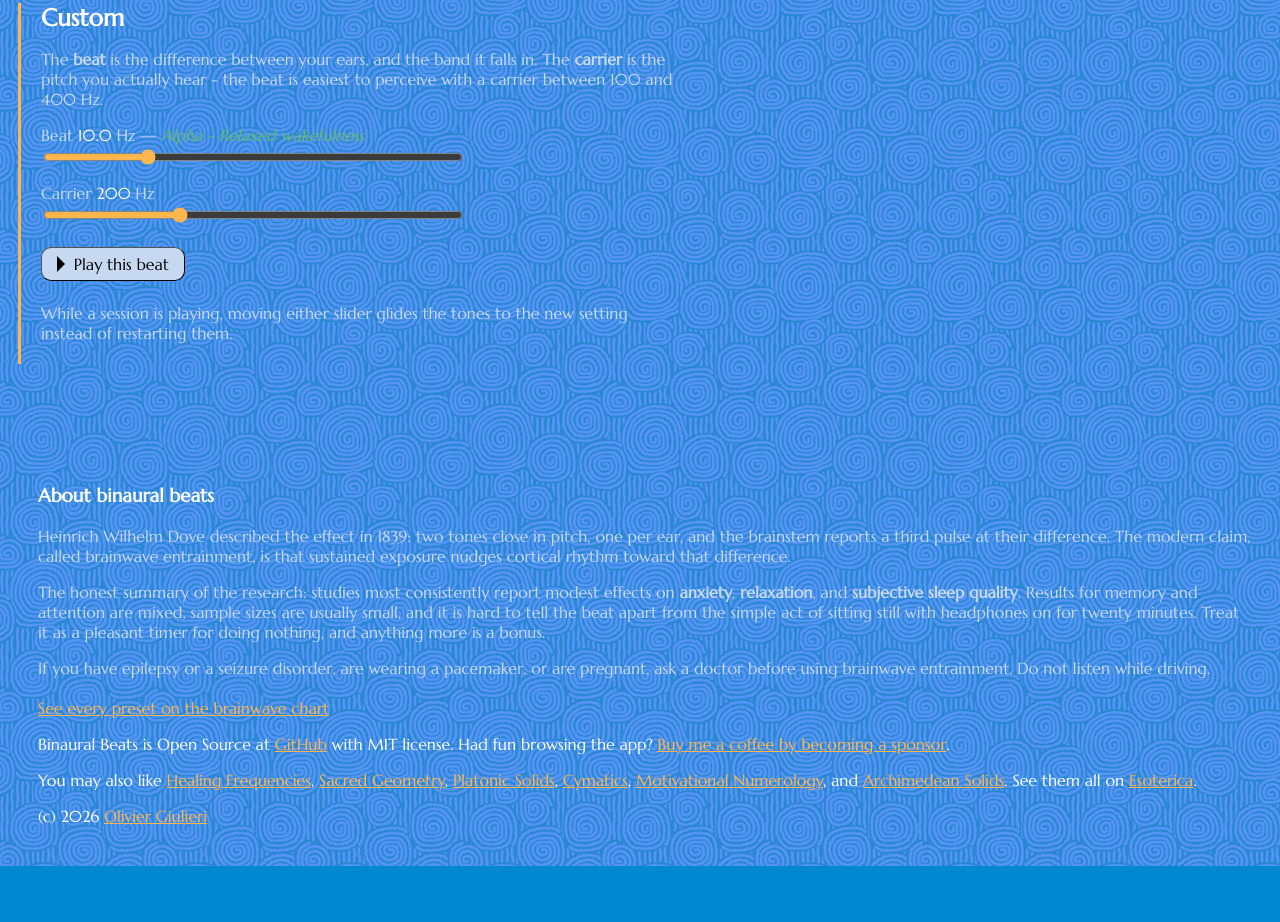
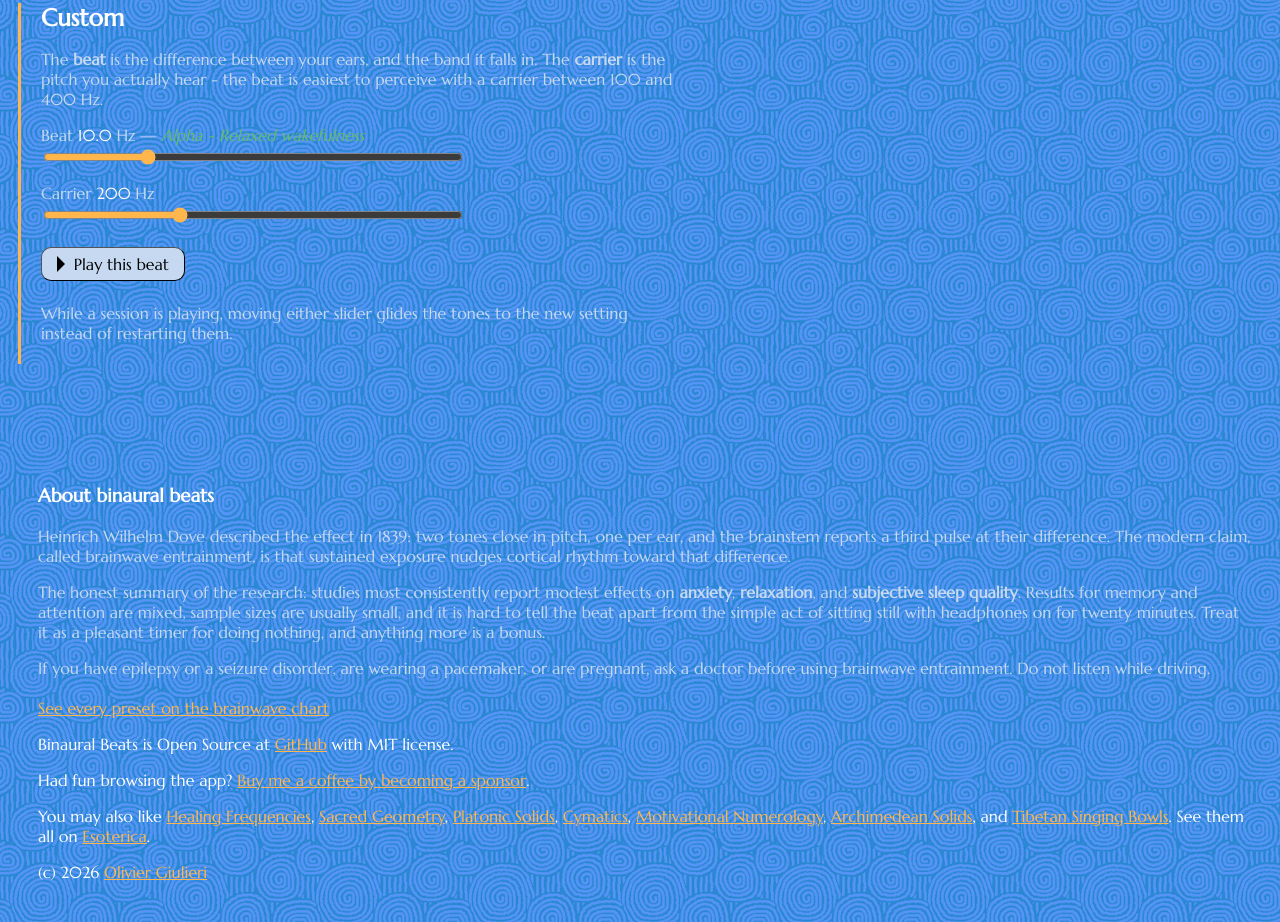
Before and after one commit to evoluteur/binaural-beats, a website: page index.html in a window 1280 px wide. Shown: the part 1475-2397 px from the top of the page. Before the commit the page ends 2341 px from the top, so only its background shows below. Drawn offline with Linux system fonts and the light colour scheme.

Commit message:
docs: text edits

```diff
--- a/index.html
+++ b/index.html
@@ -351,7 +351,10 @@
             rel="noopener"
             >GitHub</a
           >
-          with MIT license. Had fun browsing the app?
+          with MIT license.
+        </p>
+        <p>
+          Had fun browsing the app?
           <a
             href="https://github.com/sponsors/evoluteur"
             target="_blank"
@@ -390,12 +393,18 @@
             target="_blank"
             rel="noopener"
             >Motivational Numerology</a
-          >, and
+          >,
           <a
             href="https://evoluteur.github.io/archimedean-solids/"
             target="_blank"
             rel="noopener"
             >Archimedean Solids</a
+          >, and
+          <a
+            href="https://evoluteur.github.io/tibetan-singing-bowls/"
+            target="_blank"
+            rel="noopener"
+            >Tibetan Singing Bowls</a
           >.
           See them all on
           <a
--- a/package.json
+++ b/package.json
@@ -33,6 +33,7 @@
     "frequency",
     "javascript",
     "pwa",
-    "wellness"
+    "wellness",
+    "esoterica"
   ]
 }
```
